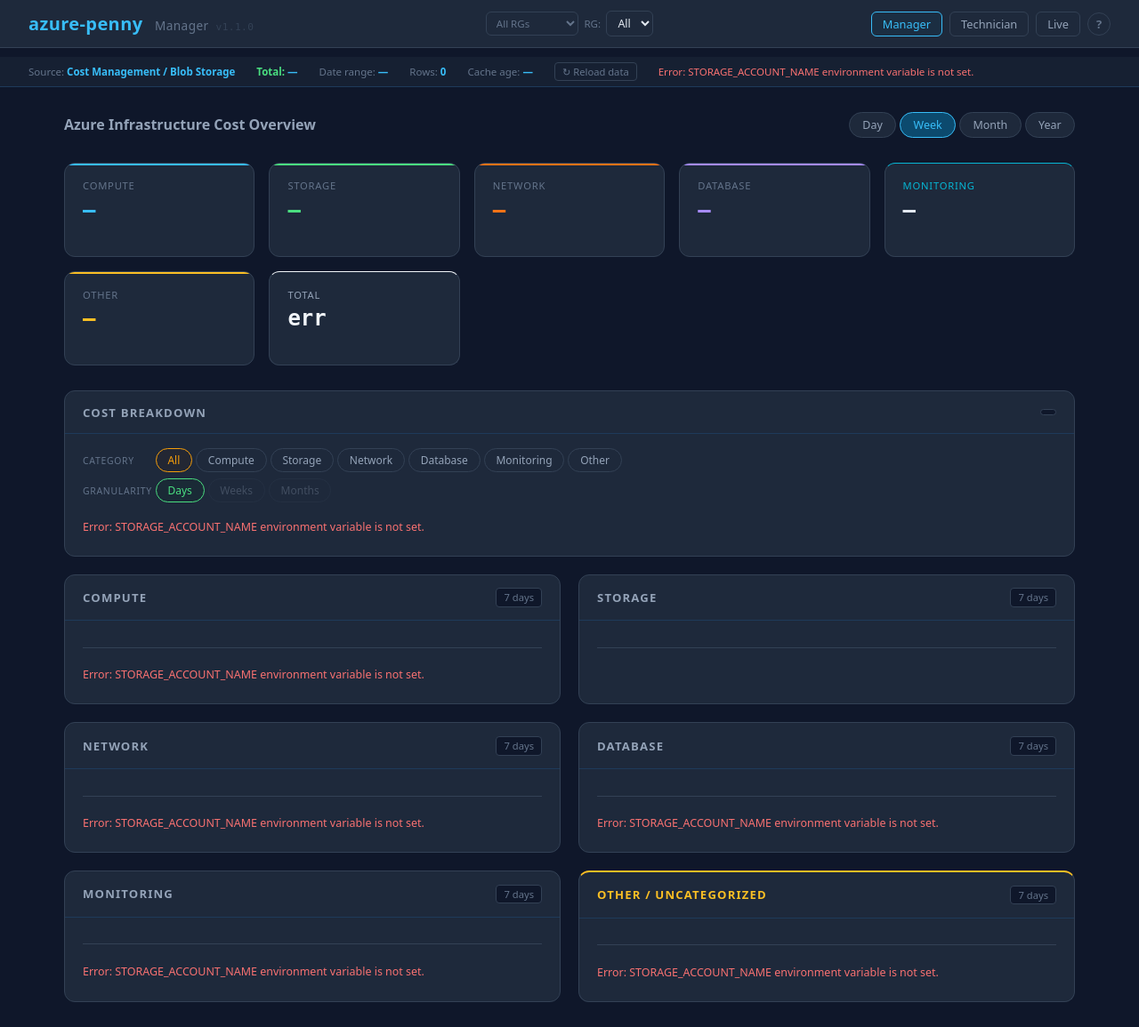
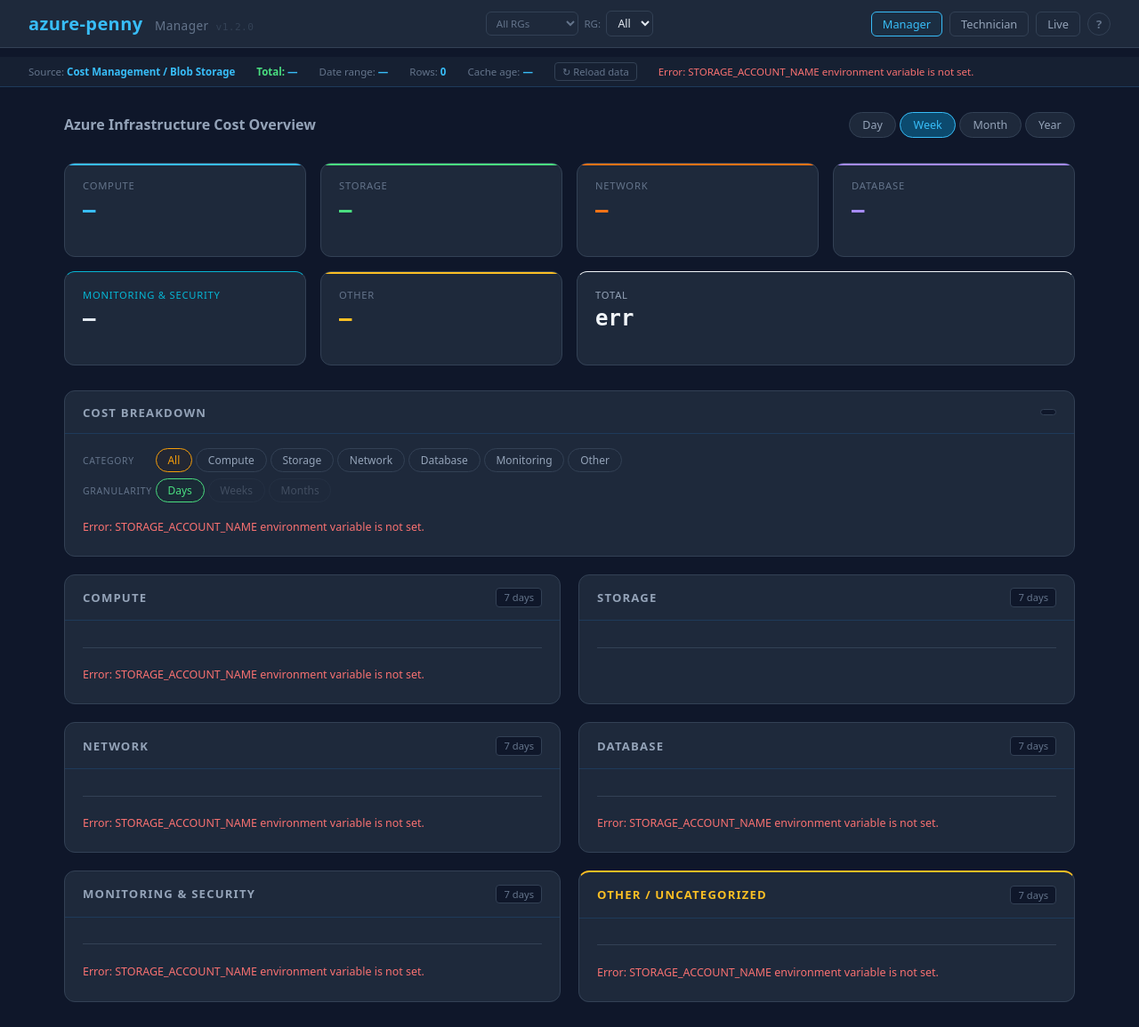
Before and after one commit to mysak7/azure-penny, a FastAPI app: page / in a window 1280 px wide. Shown: the whole page at 89% size. Run offline with FastAPI, Linux system fonts and the light colour scheme; data that the repository does not hold is empty.

Commit message:
fix: v1.2.0 — complete category coverage + Other card + layout
- CAT_MONITORING: add Key Vault/Azure Key Vault (only service still uncategorized
  after previous fix, confirmed via /api/debug live data)
- Rename Monitoring card → 'Monitoring & Security'
- KPI grid: repeat(4,1fr) + Total card spans 2 cols — row 2 now fills cleanly:
  [Monitoring][Other][Total (span 2)]
- CHANGELOG 1.2.0, APP_VERSION bump to 1.2.0

```diff
--- a/main.py
+++ b/main.py
@@ -53,7 +53,7 @@ async def lifespan(_: FastAPI):
     asyncio.create_task(_get_live_data())
     yield
 
-APP_VERSION = "1.1.0"
+APP_VERSION = "1.2.0"
 
 app = FastAPI(
     title="azure-penny",
@@ -156,6 +156,7 @@ CAT_MONITORING = {
     "Microsoft Sentinel", "Azure Sentinel",
     "Azure Advisor",
     "Microsoft Defender for Cloud", "Azure Security Center",
+    "Key Vault", "Azure Key Vault",           # secrets management / security
 }
 
 # Union of all explicitly mapped services — used to identify "Other" spend.
--- a/templates/dashboard.html
+++ b/templates/dashboard.html
@@ -35,8 +35,9 @@
     .pill.active { background: #0c4a6e; border-color: #38bdf8; color: #38bdf8; }
 
     /* Summary KPI row */
-    .summary-row { display: grid; grid-template-columns: repeat(5, 1fr); gap: 1rem; margin-bottom: 1.75rem; }
-    @media (max-width: 1100px) { .summary-row { grid-template-columns: repeat(3, 1fr); } }
+    .summary-row { display: grid; grid-template-columns: repeat(4, 1fr); gap: 1rem; margin-bottom: 1.75rem; }
+    .summary-card.total-card { grid-column: span 2; }
+    @media (max-width: 1100px) { .summary-row { grid-template-columns: repeat(3, 1fr); } .summary-card.total-card { grid-column: span 1; } }
     @media (max-width: 600px)  { .summary-row { grid-template-columns: repeat(2, 1fr); } }
     @media (max-width: 380px)  { .summary-row { grid-template-columns: 1fr; } }
     .summary-card { background: #1e293b; border: 1px solid #334155; border-radius: 12px; padding: 1.1rem 1.25rem; display: flex; flex-direction: column; gap: .35rem; position: relative; overflow: hidden; }
@@ -202,7 +203,7 @@
       <div class="summary-sub" id="kpi-database-sub">&nbsp;</div>
     </div>
     <div class="summary-card" style="border-top-color:#06b6d4;">
-      <div class="summary-label" style="color:#06b6d4;">Monitoring</div>
+      <div class="summary-label" style="color:#06b6d4;">Monitoring &amp; Security</div>
       <div class="summary-val" id="kpi-monitoring">&mdash;</div>
       <div class="summary-sub" id="kpi-monitoring-sub">&nbsp;</div>
     </div>
@@ -211,7 +212,7 @@
       <div class="summary-val" id="kpi-other">&mdash;</div>
       <div class="summary-sub" id="kpi-other-sub">&nbsp;</div>
     </div>
-    <div class="summary-card" style="border-top-color:#f1f5f9;">
+    <div class="summary-card total-card" style="border-top-color:#f1f5f9;">
       <div class="summary-label" style="color:#94a3b8;">Total</div>
       <div class="summary-val" id="kpi-total" style="color:#f1f5f9;">&mdash;</div>
       <div class="summary-sub" id="kpi-total-sub">&nbsp;</div>
@@ -310,7 +311,7 @@
 
     <div class="cat-card">
       <div class="cat-header">
-        <div class="cat-title"><h2>Monitoring</h2></div>
+        <div class="cat-title"><h2>Monitoring &amp; Security</h2></div>
         <span id="mon-badge" class="cat-badge">7 days</span>
       </div>
       <div class="cat-body">
```
Also changed, not shown: CHANGELOG.md.
